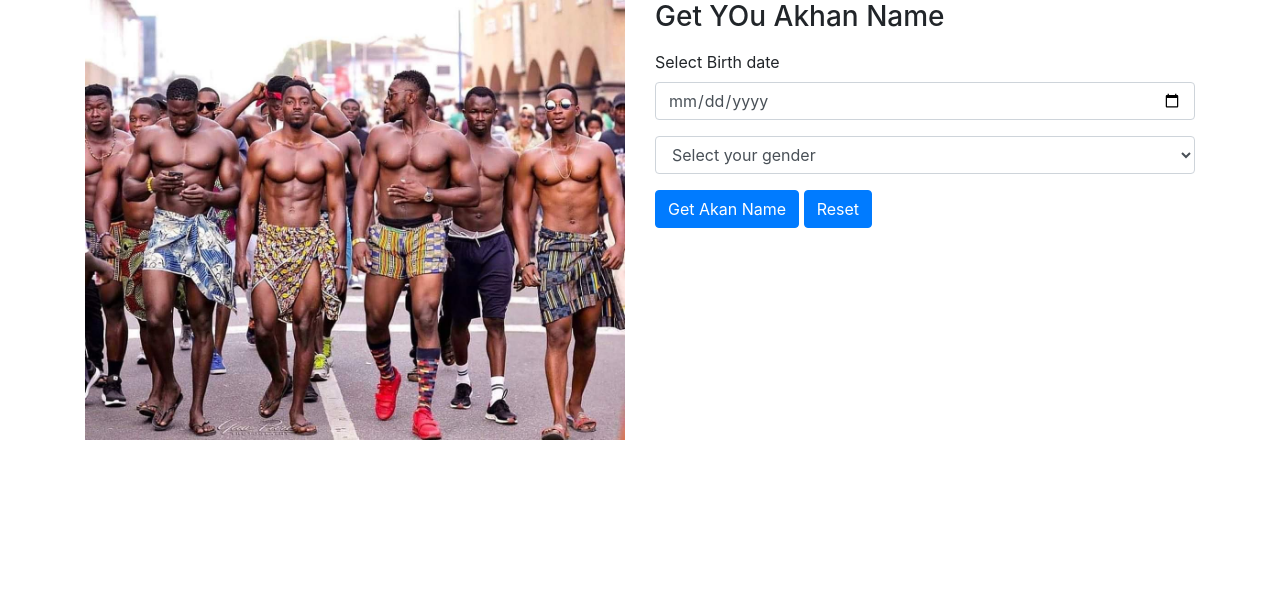
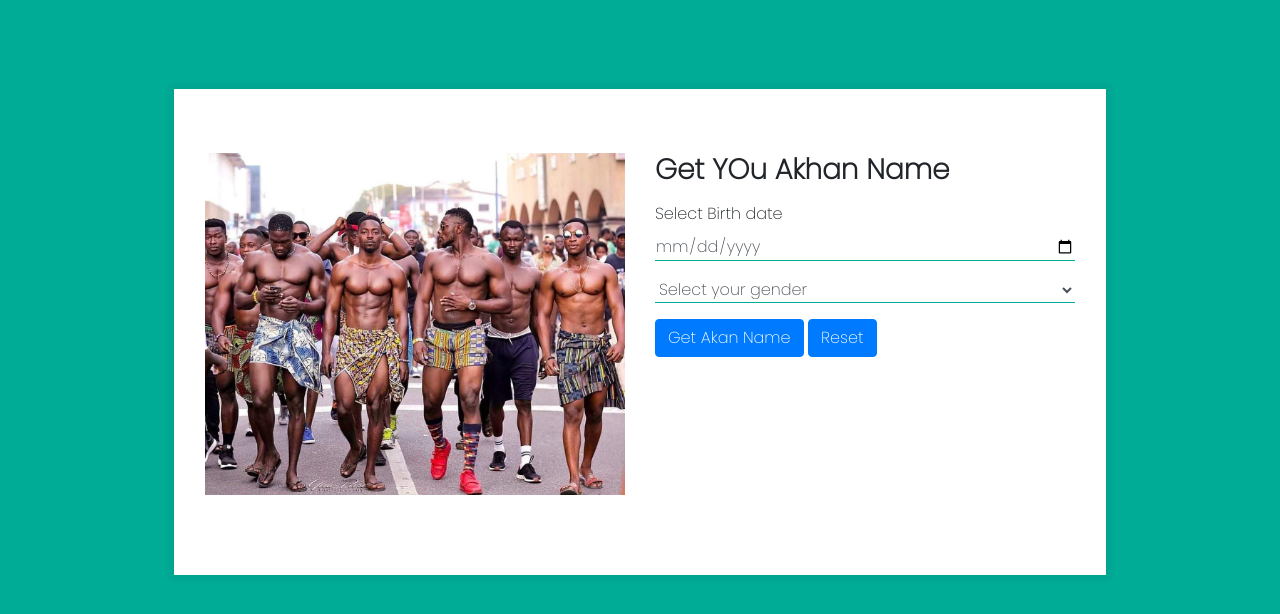
Before and after one commit to OderoOluoch/akan, a plain HTML site: page index.html in a window 1280 px wide. Drawn offline with nearby package versions, Linux system fonts and the light colour scheme.

Commit message:
Polishing the user experience

```diff
--- a/CSS/index.css
+++ b/CSS/index.css
@@ -1 +1,43 @@
 @import url('https://fonts.googleapis.com/css2?family=Poppins:wght@200&display=swap');
+
+body{
+    font-family: 'Poppins', sans-serif;
+    background-color: #00ac96;
+}
+
+.content{
+    margin: 8%;
+    background-color: #fff;
+    padding: 4rem 1rem 4rem 1rem;
+    box-shadow: 0 0 5px 5px rgba(0,0,0, .05);
+}
+
+.into-text{
+    font-style: normal;
+    font-weight: 600 !important;
+}
+
+.form-control{
+    display: block;
+    width: 100%;
+    font-size: 1rem;
+    font-weight: 400;
+    line-height: 1.5;
+    border-color: #00ac96 !important;
+    border-style: solid !important;
+    border-width: 0 0 1px 0 !important;
+    padding: 0px !important;
+    color: #495057;
+    height: auto;
+    border-radius: 0;
+    background-color: #fff;
+    background-clip: padding-box;
+}
+
+.form-control:focus{
+    color: #495057;
+    background-color: #fff;
+    border-color: #fff;
+    outline: 0;
+    box-shadow: none;
+}
```
